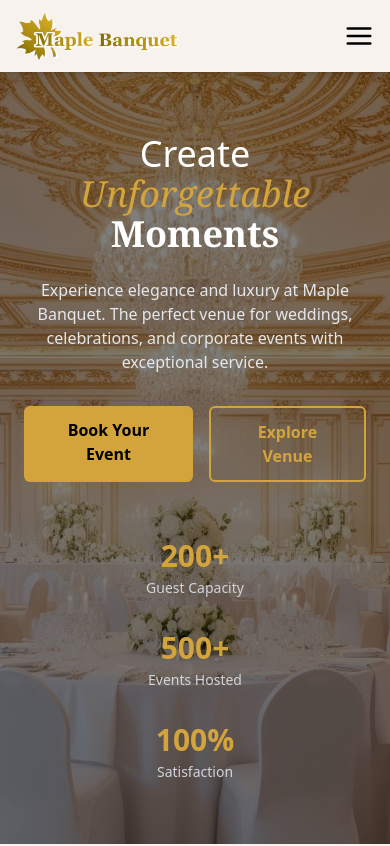
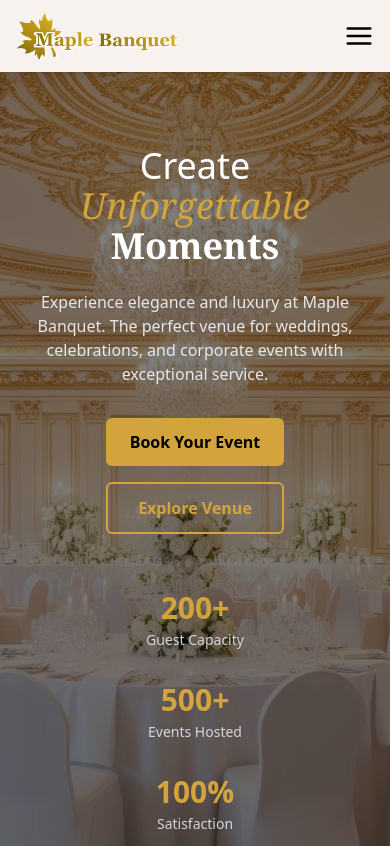
Before and after one commit to JaiPatel0916/Maple-Banquet-hall, a React (Vite) app in the folder frontend/: page / in a window 390 px wide. Shown: the top 846 px of the page. Built offline with nearby package versions, Linux system fonts and the light colour scheme.

Commit message:
Hero section modify

```diff
--- a/frontend/src/components/Home/HeroSection.jsx
+++ b/frontend/src/components/Home/HeroSection.jsx
@@ -6,11 +6,12 @@ import Counter from "../Counter";
 export default function HeroSection() {
   return (
     <section
-      className="relative min-h-[calc(100vh-72px)] bg-cover bg-center"
+      className="relative min-h-[calc(100vh-70px)] bg-cover bg-center"
       style={{ backgroundImage: `url(${heroImage})` }}
     >
       <div className="absolute inset-0 bg-black/50 z-0" />
-      <div className="relative z-10 flex min-h-[calc(100vh-72px)] flex-col items-center justify-center px-6 text-center text-white">
+
+      <div className="relative z-10 flex min-h-[calc(100vh-72px)] flex-col items-center justify-center px-6 pt-16 md:pt-0 text-center text-white">
 
         <h1 className="text-4xl font-light md:text-6xl">
           Create{" "}
@@ -20,28 +21,27 @@ export default function HeroSection() {
           <br />
           <span className="font-serif font-semibold">Moments</span>
         </h1>
+
         <p className="mt-6 max-w-3xl text-base text-gray-200 md:text-lg">
           Experience elegance and luxury at Maple Banquet. The perfect venue for
           weddings, celebrations, and corporate events with exceptional service.
         </p>
 
-        <div className="mt-8 flex gap-4 xs-center">
+        <div className="mt-8 flex gap-4 flex-col sm:flex-row">
           <Link
             to="/contact"
-            className="inline-block rounded-md bg-[#d4a43c] px-6 py-3 font-semibold text-black transition hover:bg-[#c29635] xs-full text-center"
+            className="inline-block rounded-md bg-[#d4a43c] px-6 py-3 font-semibold text-black transition hover:bg-[#c29635] text-center"
           >
             Book Your Event
           </Link>
 
           <Link
             to="/hall"
-            className="inline-block rounded-md border-2 border-[#d4a43c] px-6 py-3 font-semibold text-[#d4a43c] transition hover:bg-[#d4a43c] hover:text-black xs-full text-center"
+            className="inline-block rounded-md border-2 border-[#d4a43c] px-6 py-3 font-semibold text-[#d4a43c] transition hover:bg-[#d4a43c] hover:text-black text-center"
           >
             Explore Venue
           </Link>
-
         </div>
-
 
         <div className="mt-14 grid grid-cols-1 gap-8 text-[#d4a43c] sm:grid-cols-3 text-center">
           <div>
```
